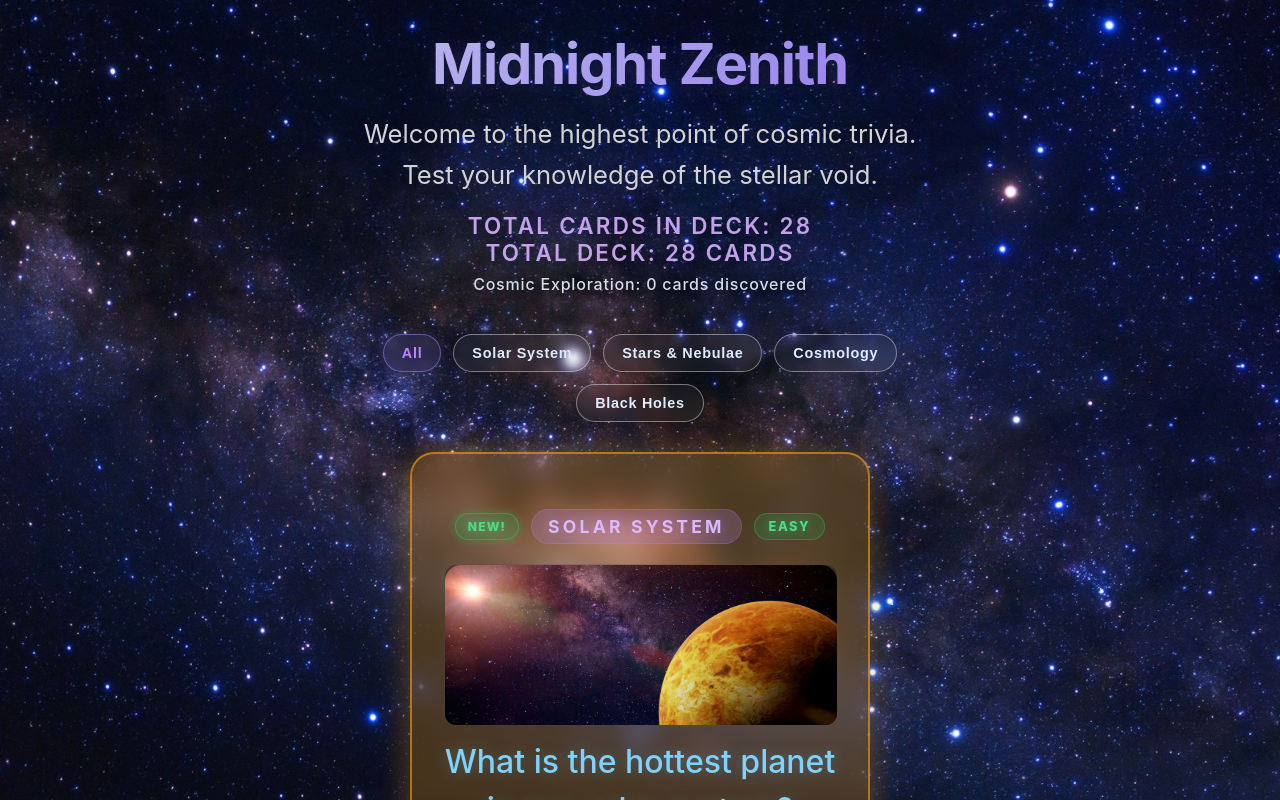
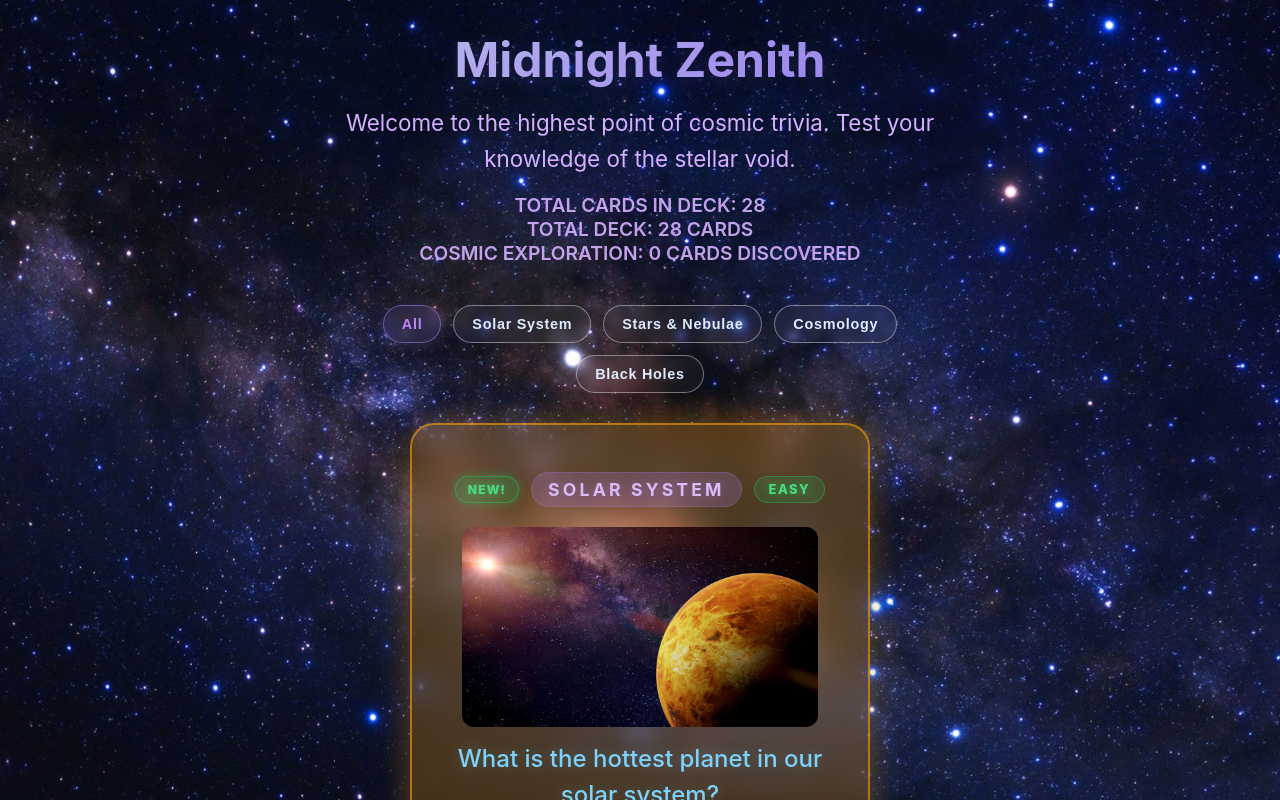
Before and after one commit to zxahamza20/Midnight-Zenith, a React (Vite) app: page / in a window 1280 px wide. Shown: the top 800 px of the page. Built offline with nearby package versions, Linux system fonts and the light colour scheme.

Commit message:
Fix the styling for image and header contents

```diff
--- a/src/App.css
+++ b/src/App.css
@@ -30,9 +30,8 @@ body {
 }
 
 .app-header h1 {
-  font-size: 3.5rem;
+  font-size: 3rem;
   font-weight: 700;
-  letter-spacing: -0.02em;
   margin: 0 0 16px 0;
   background: linear-gradient(135deg, #d1ddec 0%, #825eee 100%);
   -webkit-background-clip: text;
@@ -41,18 +40,17 @@ body {
 }
 
 .description {
-  font-size: 1.6rem;
-  color: #d3d3d3;
+  font-size: 1.4rem;
+  color: #d7b0ff;
   max-width: 600px;
   margin: 0 auto 16px auto;
   line-height: 1.6;
 }
 
 .app-header h3 {
-  font-size: 1.4rem;
+  font-size: 1.2rem;
   font-weight: 600;
   text-transform: uppercase;
-  letter-spacing: 0.1em;
   color: #d7b0ff;
   margin: 0;
   opacity: 0.9;
@@ -161,34 +159,12 @@ body {
 }
 
 .discovered-tracker {
-  font-size: 1rem;
-  font-weight: 500;
-  color: #d6dde6;
-  margin: 8px 0 0 0;
-  letter-spacing: 0.05em;
-  text-shadow: 0 2px 10px rgba(0, 0, 0, 0.5);
-}
-
-.card-img-container {
-  width: 100%;
-  height: 160px;
-  margin: 12px 0;
-  border-radius: 12px;
-  overflow: hidden;
-  border: 1px solid rgba(255, 255, 255, 0.08);
-  background: rgba(0, 0, 0, 0.2);
-}
-
-.card-img {
-  width: 100%;
-  height: 100%;
-  object-fit: cover;
-  object-position: center;
-  transition: transform 0.5s ease;
-}
-
-.card:hover .card-img {
-  transform: scale(1.05);
+  font-size: 1.2rem;
+  font-weight: 600;
+  text-transform: uppercase;
+  color: #d7b0ff;
+  margin: 0;
+  opacity: 0.9;
 }
 
 @media (max-width: 500px) {
--- a/src/components/Card.css
+++ b/src/components/Card.css
@@ -65,12 +65,19 @@
 }
 
 .card-img {
-  width: 100%;
-  height: 190px;
-  object-fit: cover;
-  border-radius: 16px;
-  margin-bottom: 20px;
-  box-shadow: 0 4px 15px rgba(0, 0, 0, 0.4);
+  display: block;
+  max-width: 100%;
+  max-height: 200px;
+  width: auto;
+  height: auto;
+  margin: 14px auto;
+  object-fit: contain;
+  border-radius: 12px;
+  transition: transform 0.5s ease;
+}
+
+.card:hover .card-img:hover {
+  transform: scale(1.03);
 }
 
 .category-tag {
@@ -89,7 +96,7 @@
 }
 
 .question-text {
-  font-size: 2rem;
+  font-size: 1.5rem;
   font-weight: 500;
   line-height: 1.5;
   color: #7DD3FC;
--- a/src/components/Card.jsx
+++ b/src/components/Card.jsx
@@ -40,11 +40,7 @@ const Card = ({id, question, answer, category, image, forceFlipReset, difficulty
               )}
             </div>
 
-            {image && (
-              <div className="card-img-container">
-                <img src={image} alt="Cosmic Clue" className="card-img" />
-              </div>
-            )}
+            {image && (<img src={image} alt="Cosmic Clue" className="card-img" />)}
             <p className="question-text">{question}</p>
           </div>
         </div>
--- a/src/components/spaceCards.jsx
+++ b/src/components/spaceCards.jsx
@@ -54,7 +54,7 @@
     answer: "Mars and Jupiter",
     category: "Solar System",
     difficulty: "Hard",
-    image: "images/asteroid_belt.jpg"
+    image: "images/asteroid-belt.jpg"
   },
 
   // --- Category: Stars & Nebulae (7 Cards) ---
@@ -112,7 +112,7 @@
     answer: "Nuclear Fusion",
     category: "Stars & Nebulae",
     difficulty: "Hard",
-    image: "nuclear-fusion.jpg"
+    image: "images/nuclear-fusion.jpg"
   },
 
   // --- Category: Cosmology (7 Cards) ---
```
